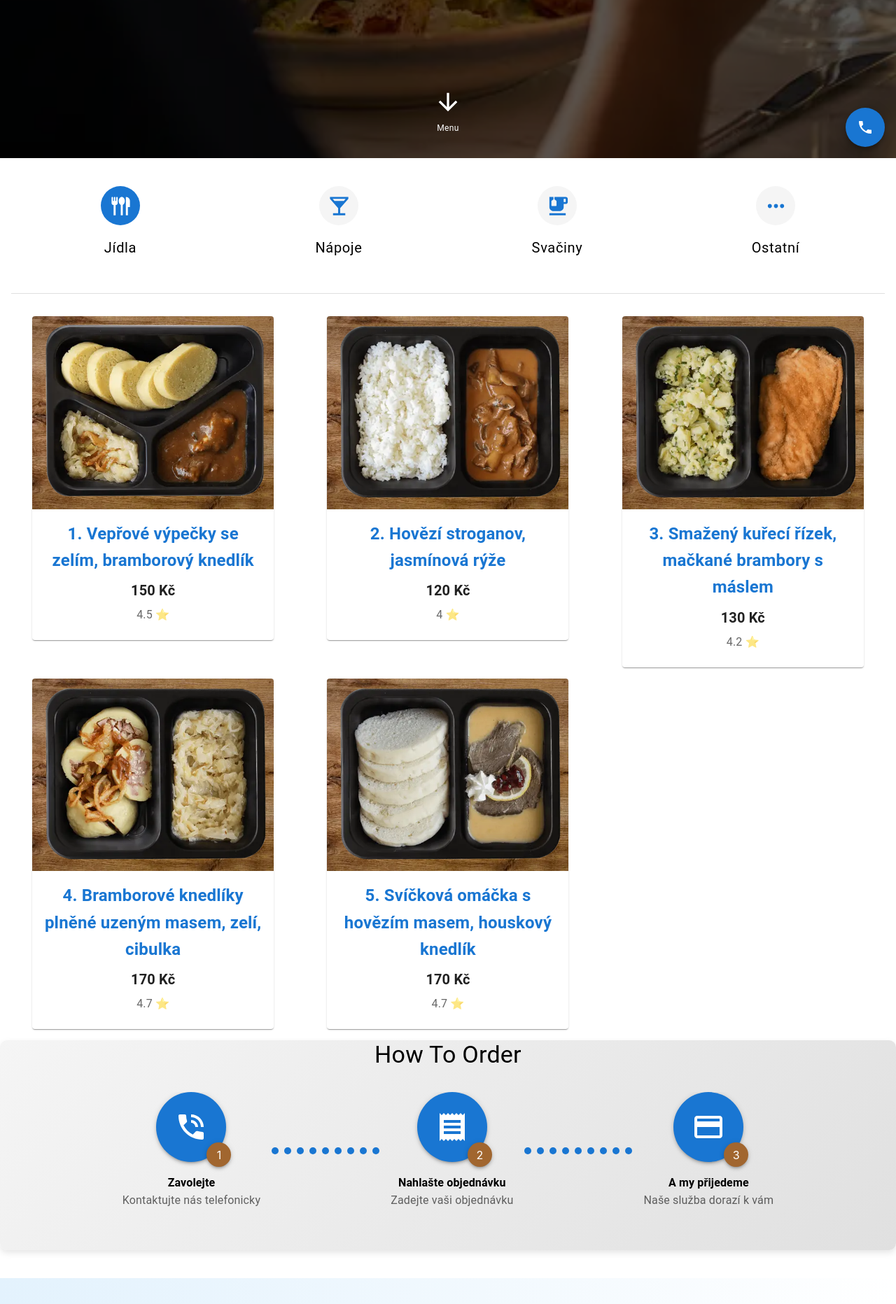
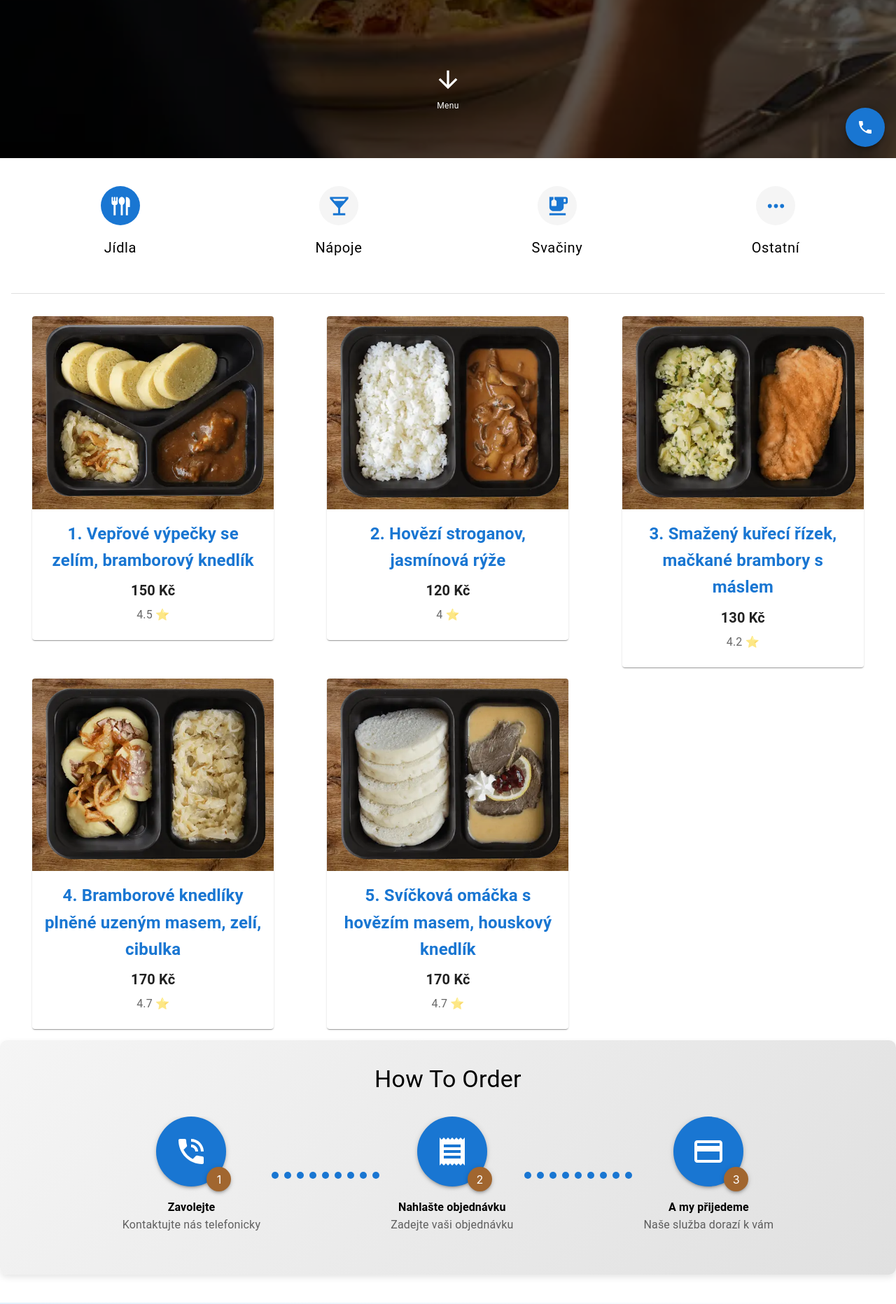
Before and after one commit to rehy97/my-app, a React (Create React App) app: page / in a window 1280 px wide. Shown: the part 574-2438 px from the top of the page at 70% size. Built offline with nearby package versions, Linux system fonts and the light colour scheme.

Commit message:
Fix arrow and change close Icon

```diff
--- a/src/components/Hero.js
+++ b/src/components/Hero.js
@@ -131,7 +131,7 @@ const Hero = () => {
         onClick={() => scrollToSection('carousel')}
       >
         <ArrowDownwardIcon sx={{ fontSize: 40, color: '#fff', mb: 1 }} />
-        <Typography variant="caption" sx={{ color: '#fff', mb: 2 }}>{"Menu"}</Typography>
+        <Typography variant="caption" sx={{ color: '#fff', mb: 6 }}>{"Menu"}</Typography>
       </Box>
     </Box>
   );
--- a/src/components/HowToOrder.js
+++ b/src/components/HowToOrder.js
@@ -96,6 +96,7 @@ const HowToOrderContainer = styled(Box)({
   minHeight: '300px', // Adjust the minimum height as needed
   background: 'linear-gradient(135deg, #f5f5f5 0%, #e0e0e0 100%)', // Example gradient
   borderRadius: '10px',
+  paddingTop: '35px',
   boxShadow: '0px 4px 10px rgba(0, 0, 0, 0.1)',
   overflow: 'hidden',
 });
@@ -134,7 +135,6 @@ const HowToOrder = () => {
         <Box
           sx={{
             display: 'flex',
-            alignItems: 'center',
             flexWrap: 'nowrap',
             overflowX: 'hidden', // Allows horizontal scrolling if necessary
           }}
@@ -149,7 +149,7 @@ const HowToOrder = () => {
                   mx: 2,
                 }}
               >
-                <Box sx={{ position: 'relative', mb: 2 }}>
+                <Box sx={{ position: 'relative', mb: 2, }}>
                   <StepIcon elevation={3}>
                     {step.icon}
                   </StepIcon>
--- a/src/components/Menu.js
+++ b/src/components/Menu.js
@@ -58,7 +58,7 @@ const Menu = () => {
           display: 'flex',
           flexWrap: 'nowrap',
           justifyContent: 'center',
-          overflowX: 'auto',
+          overflowX: 'hidden',
           width: '100%'
         }}
       >
--- a/src/components/MenuItem.js
+++ b/src/components/MenuItem.js
@@ -152,7 +152,7 @@ const MenuItem = ({ item }) => {
           }}
           aria-label="Close modal"
         >
-          <CloseIcon />
+          <CloseIcon fontSize='2rem' />
         </IconButton>
           <ModalContent>
             <ImageContainer>
```
